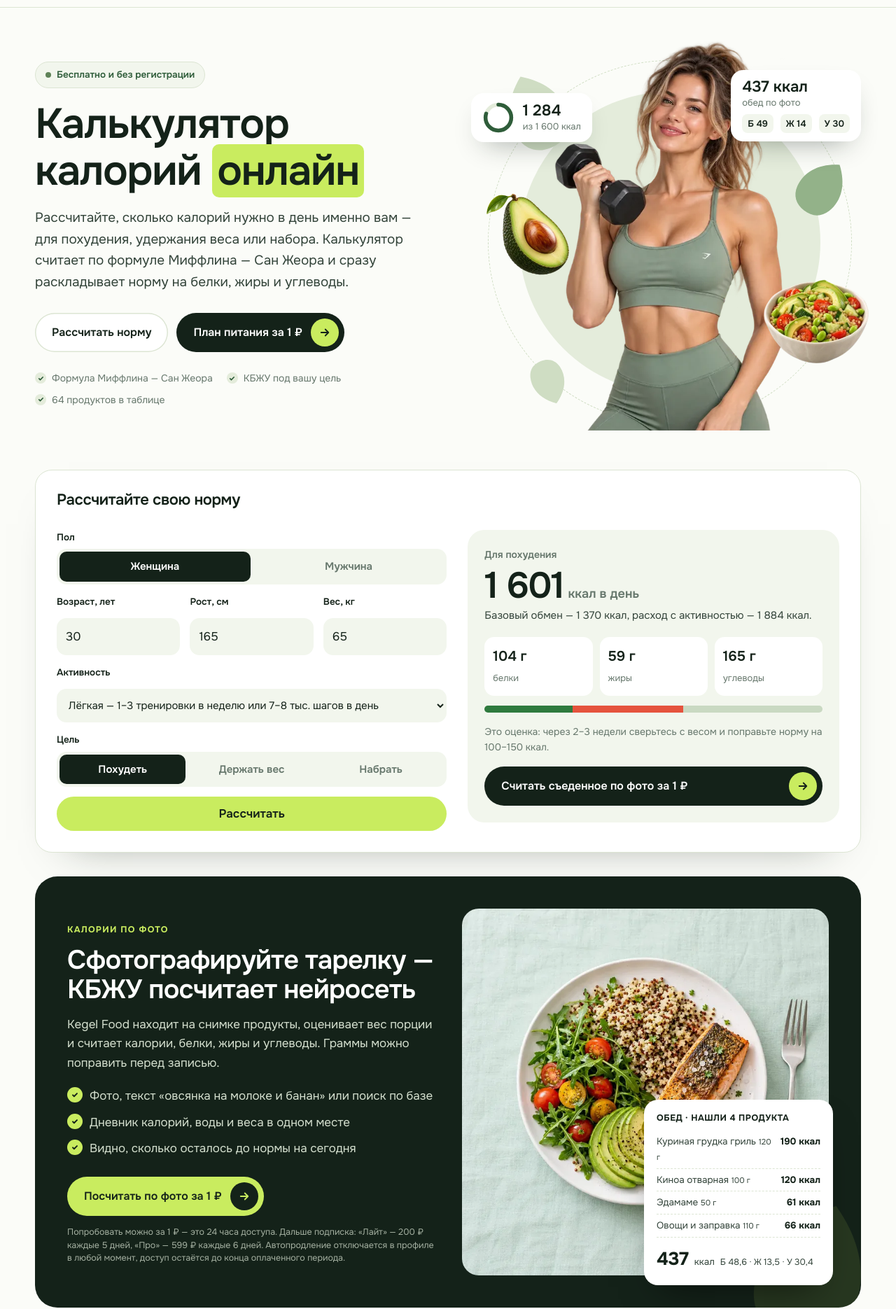
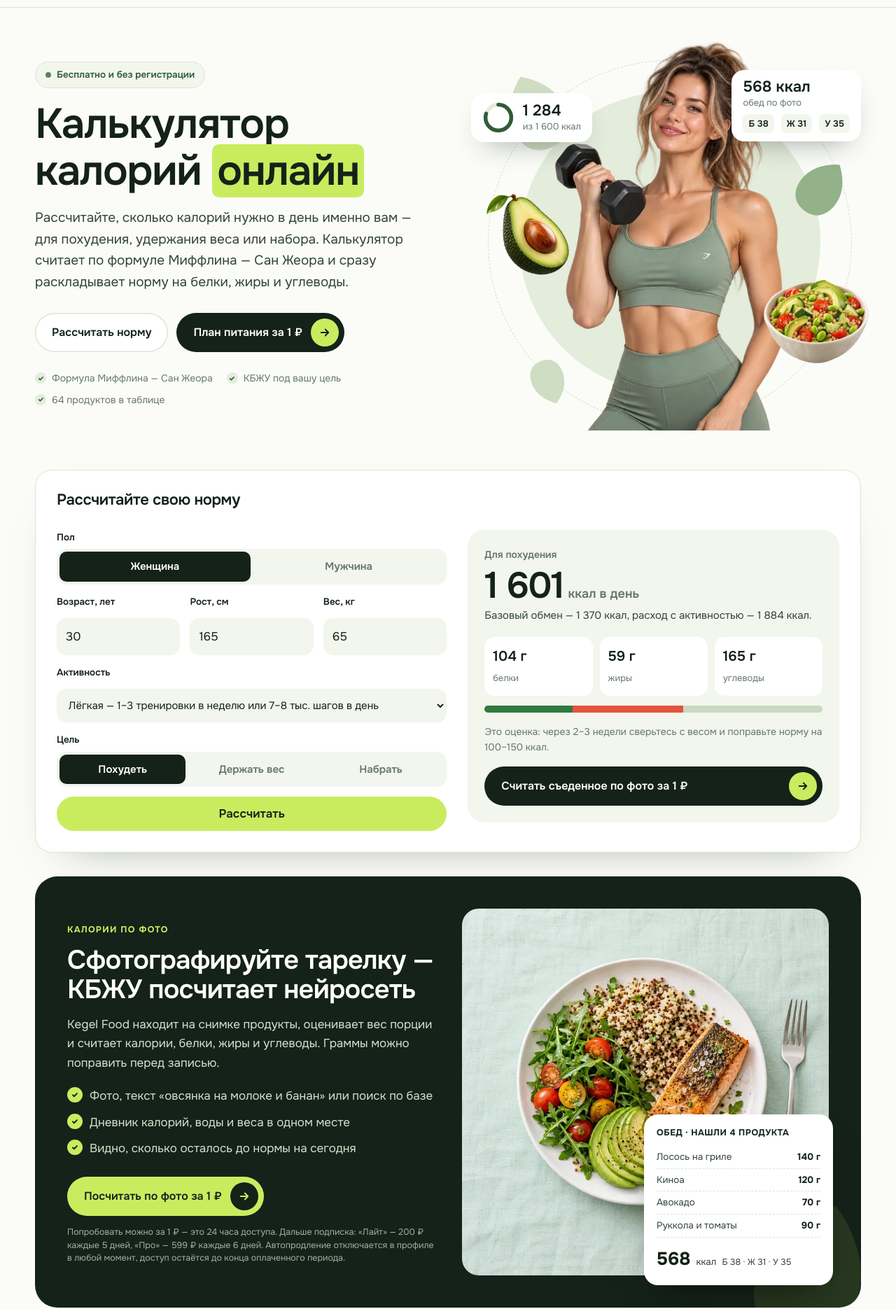
Before and after one commit to grizliq/kalkulyator-kaloriy, a plain HTML site: page index.html in a window 1280 px wide. Shown: the part 60-1930 px from the top of the page at 70% size. Drawn offline with Linux system fonts and the light colour scheme; a web font is replaced by a local one.

Commit message:
Скан тарелки: на фото лосось, киноа, авокадо — подпись из примера Kegel Food (568 ккал)
Co-Authored-By: Claude Opus 5.5 <noreply@anthropic.com>

```diff
--- a/index.html
+++ b/index.html
@@ -45,7 +45,7 @@
 <div class="stage" aria-hidden="true"><span class="stage__ring"></span><span class="stage__disc"></span><svg class="stage__leaf stage__leaf--1" viewBox="0 0 100 100" aria-hidden="true"><path d="M50 4C24 22 12 46 18 72c4 16 16 24 32 24 16 0 28-8 32-24C88 46 76 22 50 4zm0 12v76"/></svg><svg class="stage__leaf stage__leaf--2" viewBox="0 0 100 100" aria-hidden="true"><path d="M50 4C24 22 12 46 18 72c4 16 16 24 32 24 16 0 28-8 32-24C88 46 76 22 50 4zm0 12v76"/></svg><svg class="stage__leaf stage__leaf--3" viewBox="0 0 100 100" aria-hidden="true"><path d="M50 4C24 22 12 46 18 72c4 16 16 24 32 24 16 0 28-8 32-24C88 46 76 22 50 4zm0 12v76"/></svg>
 <img class="stage__person" src="/img/trener-zhenshchina.webp" alt="" width="460" height="776" decoding="async"><img class="stage__avo" src="/img/avokado.webp" alt="" width="220" height="217" decoding="async"><img class="stage__bowl" src="/img/boul.webp" alt="" width="260" height="207" decoding="async">
 <div class="tag tag--kcal ring"><svg viewBox="0 0 50 50"><circle cx="25" cy="25" r="20" stroke="#E4ECDB"/><circle cx="25" cy="25" r="20" stroke="#2F5D3A" stroke-dasharray="100 126" stroke-linecap="round"/></svg><span><b>1 284</b>из 1 600 ккал</span></div>
-<div class="tag tag--macro"><b>437 ккал</b>обед по фото<span><i>Б 49</i><i>Ж 14</i><i>У 30</i></span></div>
+<div class="tag tag--macro"><b>568 ккал</b>обед по фото<span><i>Б 38</i><i>Ж 31</i><i>У 35</i></span></div>
 </div></div></section>
 <div class="wrap">
 <section class="calc" id="calc" data-mode="norm" aria-labelledby="calc-h">
@@ -76,8 +76,8 @@
 <p>Kegel Food находит на снимке продукты, оценивает вес порции и считает калории, белки, жиры и углеводы. Граммы можно поправить перед записью.</p>
 <ul class="bait__list"><li>Фото, текст «овсянка на молоке и банан» или поиск по базе</li><li>Дневник калорий, воды и веса в одном месте</li><li>Видно, сколько осталось до нормы на сегодня</li></ul>
 <a class="btn btn--go" href="https://kegelfood.ru/r/2j65tab134" target="_blank" rel="sponsored noopener" data-ref>Посчитать по фото за 1 ₽<i><svg viewBox="0 0 24 24"><path d="M5 12h14M13 6l6 6-6 6"/></svg></i></a><p class="bait__fine">Попробовать можно за 1 ₽ — это 24 часа доступа. Дальше подписка: «Лайт» — 200 ₽ каждые 5 дней, «Про» — 599 ₽ каждые 6 дней. Автопродление отключается в профиле в любой момент, доступ остаётся до конца оплаченного периода.</p></div>
-<div class="scan"><img class="" src="/img/tarelka-kbzhu.webp" alt="Тарелка с курицей и киноа — подсчёт КБЖУ по фото" loading="lazy" decoding="async"><div class="scan__card"><p>Обед · нашли 4 продукта</p><ul><li><span>Куриная грудка гриль <small>120 г</small></span><b>190 ккал</b></li><li><span>Киноа отварная <small>100 г</small></span><b>120 ккал</b></li><li><span>Эдамаме <small>50 г</small></span><b>61 ккал</b></li><li><span>Овощи и заправка <small>110 г</small></span><b>66 ккал</b></li></ul>
-<div class="scan__sum"><b>437</b> ккал <span>Б 48,6 · Ж 13,5 · У 30,4</span></div></div></div>
+<div class="scan"><img class="" src="/img/tarelka-kbzhu.webp" alt="Тарелка с лососем, киноа, авокадо и рукколой — подсчёт КБЖУ по фото" loading="lazy" decoding="async"><div class="scan__card"><p>Обед · нашли 4 продукта</p><ul><li><span>Лосось на гриле</span><b>140 г</b></li><li><span>Киноа</span><b>120 г</b></li><li><span>Авокадо</span><b>70 г</b></li><li><span>Руккола и томаты</span><b>90 г</b></li></ul>
+<div class="scan__sum"><b>568</b> ккал <span>Б 38 · Ж 31 · У 35</span></div></div></div>
 </section>
 <article class="text"><h2>Как работает калькулятор калорий</h2>
 <p>Расчёт идёт в два шага. Сначала калькулятор находит <b>базовый обмен</b> — сколько энергии организм тратит в покое: на дыхание, кровообращение, работу мозга и поддержание температуры. Для этого используется формула Миффлина — Сан Жеора, опубликованная в 1990 году. В исследованиях она точнее других популярных формул предсказывает обмен у взрослых, в том числе у людей с лишним весом.</p>
```
Also changed, not shown: deficit-kaloriy/index.html (+2 -2 lines), kak-pohudet/index.html (+2 -2 lines), kalkulyator-kbzhu/index.html (+2 -2 lines), kalorii-po-foto/index.html (+3 -3 lines), kaloriynost-produktov/index.html (+2 -2 lines), menyu-dlya-pohudeniya/index.html (+2 -2 lines), norma-kaloriy/index.html (+2 -2 lines), plan-pitaniya/index.html (+2 -2 lines), podschet-kaloriy/index.html (+2 -2 lines).
